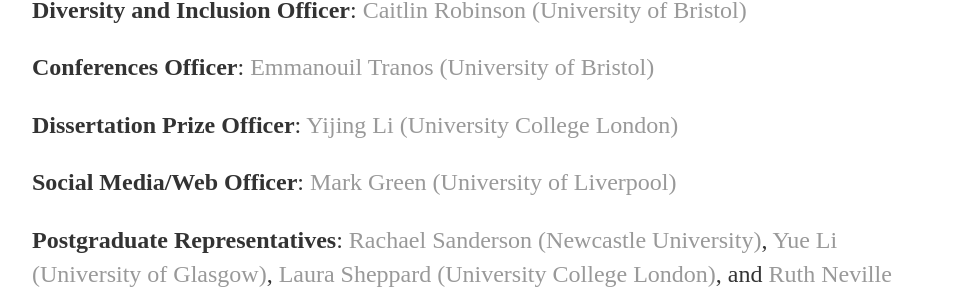
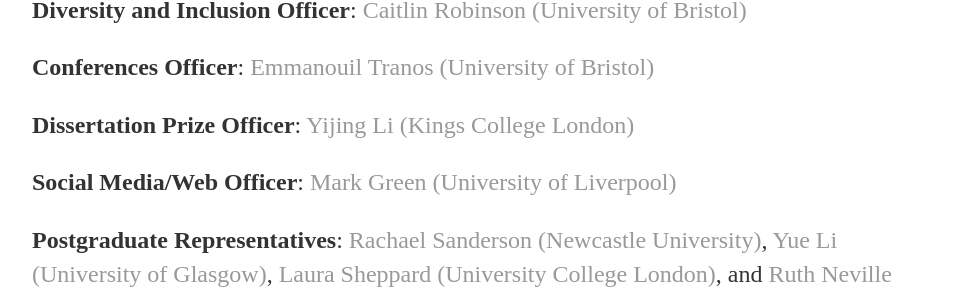
Before and after one commit to qmrg/qmrg.github.io, a Jekyll site: the page built from committee.md, in a window 1280 px wide. Shown: the part 434-731 px from the top of the page, without its empty margins (160-1119 px from the left). Built offline with Jekyll 4.4.1, drawn with Linux system fonts in a browser that asks for light colours.

Commit message:
Update committee.md
Some weblinks did not work so corrected

```diff
--- a/committee.md
+++ b/committee.md
@@ -17,10 +17,10 @@
 
 **Conferences Officer**: [Emmanouil Tranos (University of Bristol)](http://www.bristol.ac.uk/geography/people/emmanouil-tranos/index.html)
 
-**Dissertation Prize Officer**: [Yijing Li (University College London)](https://www.kcl.ac.uk/people/yijing-li)
+**Dissertation Prize Officer**: [Yijing Li (Kings College London)](https://www.kcl.ac.uk/people/yijing-li)
 
 **Social Media/Web Officer**: [Mark Green (University of Liverpool)](https://www.liverpool.ac.uk/environmental-sciences/staff/mark-green/)
 
-**Postgraduate Representatives**: [Rachael Sanderson (Newcastle University)](https://research.ncl.ac.uk/geospatial-systems/phdresearchers/phd-rachaelsanderson.html), [Yue Li (University of Glasgow)](https://www.ubdc.ac.uk/about-ubdc/who-we-are/team-profiles/phd-students/yue-li/), [Laura Sheppard (University College London)](https://iris.ucl.ac.uk/iris/browse/profile?upi=LSHEP63), and [Ruth Neville (University of Liverpool)](https://www.liverpool.ac.uk/geographic-data-science/our-people/)
+**Postgraduate Representatives**: [Rachael Sanderson (Newcastle University)](https://research.ncl.ac.uk/geospatial-systems/phdresearchers/profiles/rachaelsanderson.html), [Yue Li (University of Glasgow)](https://www.ubdc.ac.uk/about-ubdc/who-we-are/team-profiles/phd-students/yue-li/), [Laura Sheppard (University College London)](https://iris.ucl.ac.uk/iris/browse/profile?upi=LSHEP63), and [Ruth Neville (University of Liverpool)](https://www.liverpool.ac.uk/geographic-data-science/our-people/)
 
 You can read more about the [history of QMRG](https://qmrg.github.io/history_of_qmrg) and [previous incumbents](https://qmrg.github.io/past_committee).
```
